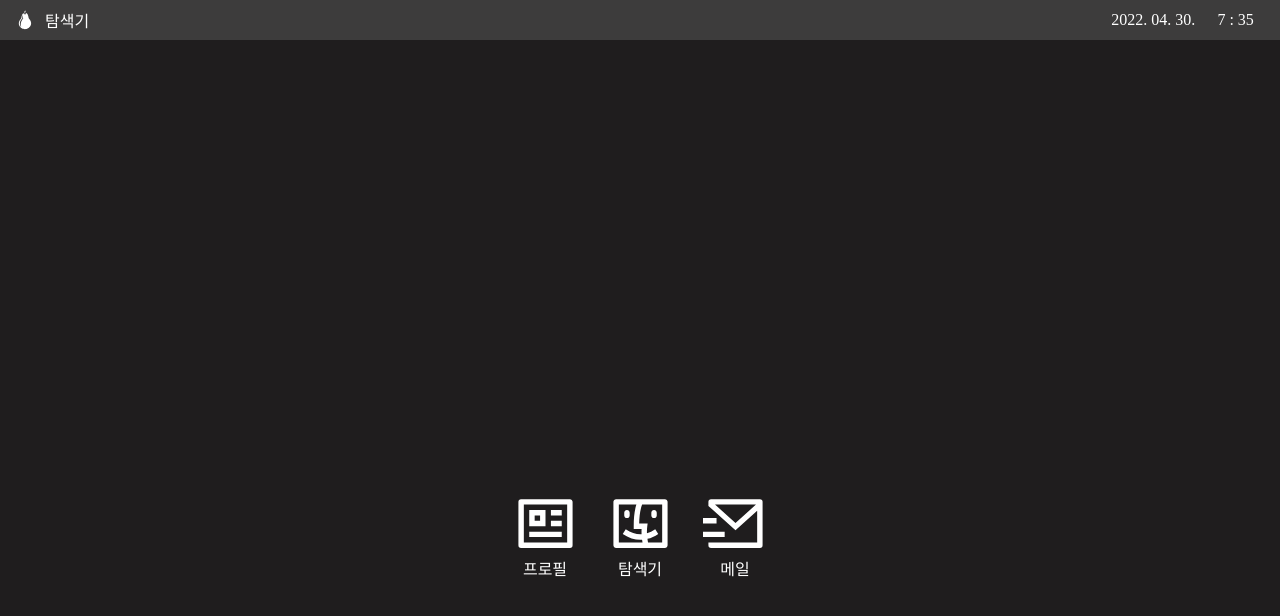
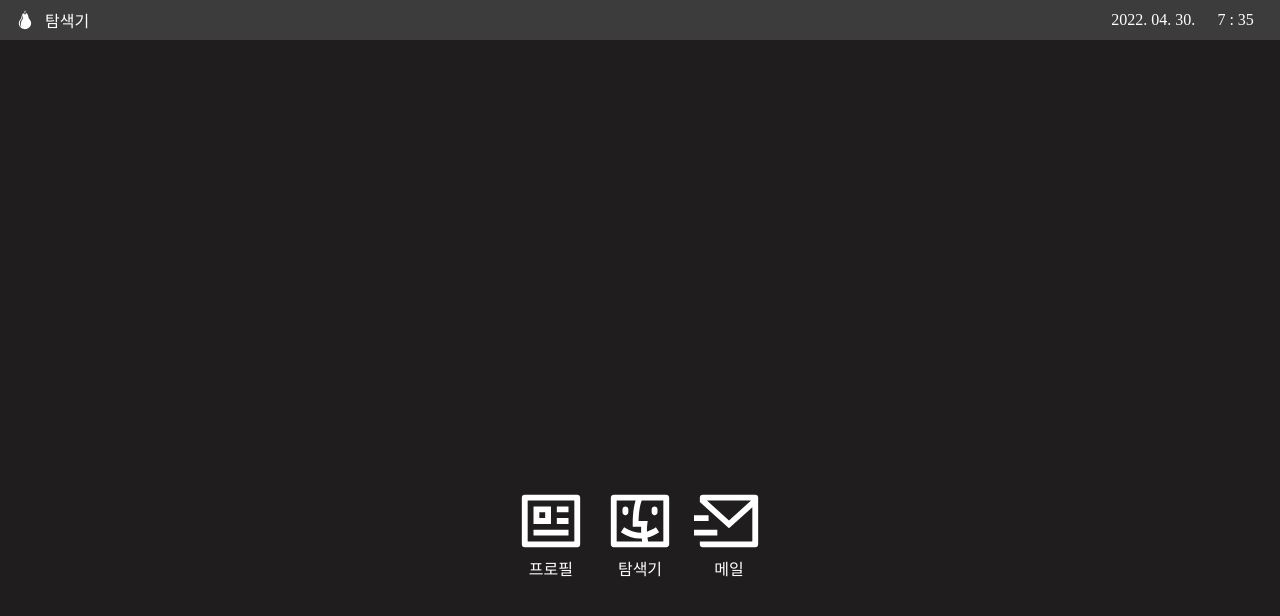
Before and after one commit to Doosies/portfolio, a React (Create React App) app in the folder front/: page /main in a window 1280 px wide. Shown: the top 616 px of the page. Built offline with nearby package versions, Linux system fonts and the light colour scheme.

Commit message:
메인화면 아이콘 크기 조절

```diff
--- a/front/src/components/Application.tsx
+++ b/front/src/components/Application.tsx
@@ -24,7 +24,7 @@
     transition: all ease-in-out 300ms;
 
     .Icon {
-        font-size: 65px;
+        font-size: 70px;
     }
     p {
         margin: 0;
@@ -44,13 +44,13 @@
         }
     }
 
-
-    @media screen and (max-width: 479px){
+    width: 33%;
+    /* @media screen and (max-width: 479px){
         width: 40%;
     }
     @media screen and (min-width: 480px) {
         width: 95px;
-    }
+    }    */
 `
 
 const Application = ({
```
